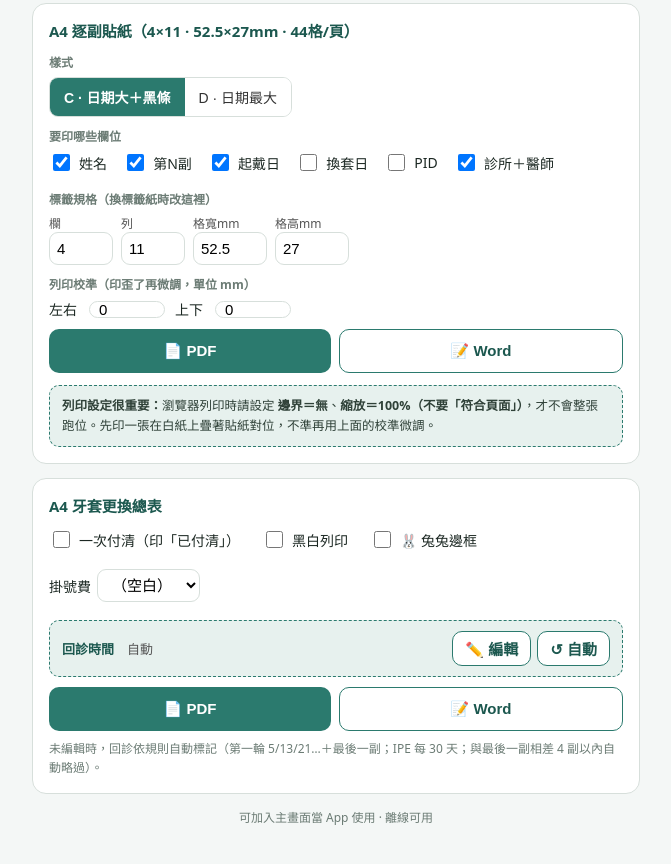
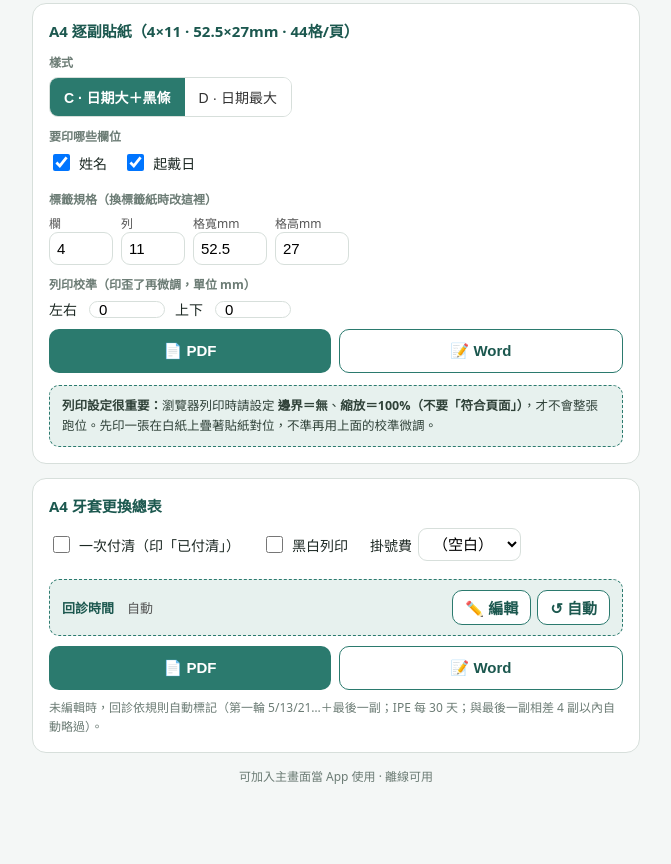
Before and after one commit to musicismrita/alignerschedule, a plain HTML site: page index.html in a window 1280 px wide. Shown: the part 783-1647 px from the top of the page, without its empty margins (304-975 px from the left). After the commit the page ends 1626 px from the top, so only its background shows below. Drawn offline with Linux system fonts and the light colour scheme.

Commit message:
Add files via upload

```diff
--- a/index.html
+++ b/index.html
@@ -59,11 +59,11 @@ label.fld .lab{display:block;font-size:12px;color:var(--muted);margin-bottom:4px
 <div class="lab" style="font-size:12px;color:var(--muted);margin-bottom:6px;font-weight:600">樣式</div><div class="seg" style="margin-bottom:10px"><button type="button" id="segC" class="on" onclick="pickStyle('C')">C · 日期大＋黑條</button><button type="button" id="segD" onclick="pickStyle('D')">D · 日期最大</button></div><input type="hidden" id="lb_style" value="C"><input type="checkbox" id="lb_styleD" style="display:none"><div class="lab" style="font-size:12px;color:var(--muted);margin-bottom:6px;font-weight:600">要印哪些欄位</div>
 <div style="margin-bottom:6px">
   <label class="chk"><input type="checkbox" id="lb_name" checked> 姓名</label>
-  <label class="chk"><input type="checkbox" id="lb_stage" checked> 第N副</label>
   <label class="chk"><input type="checkbox" id="lb_wear" checked> 起戴日</label>
-  <label class="chk"><input type="checkbox" id="lb_change"> 換套日</label>
-  <label class="chk"><input type="checkbox" id="lb_pid"> PID</label>
-  <label class="chk"><input type="checkbox" id="lb_clinic" checked> 診所＋醫師</label>
+  <input type="checkbox" id="lb_stage" style="display:none">
+  <input type="checkbox" id="lb_change" style="display:none">
+  <input type="checkbox" id="lb_pid" style="display:none">
+  <input type="checkbox" id="lb_clinic" style="display:none">
 </div>
 <div class="lab" style="font-size:12px;color:var(--muted);margin:8px 0 6px;font-weight:600">標籤規格（換標籤紙時改這裡）</div><div class="row" style="gap:8px;margin-bottom:10px"><label style="font-size:12px;color:#555">欄<br><input class="ipt" id="sp_cols" type="number" value="4" style="width:64px;padding:7px"></label><label style="font-size:12px;color:#555">列<br><input class="ipt" id="sp_rows" type="number" value="11" style="width:64px;padding:7px"></label><label style="font-size:12px;color:#555">格寬mm<br><input class="ipt" id="sp_cw" type="number" step="0.5" value="52.5" style="width:74px;padding:7px"></label><label style="font-size:12px;color:#555">格高mm<br><input class="ipt" id="sp_ch" type="number" step="0.5" value="27" style="width:74px;padding:7px"></label></div><div class="lab" style="font-size:12px;color:var(--muted);margin:8px 0 6px;font-weight:600">列印校準（印歪了再微調，單位 mm）</div>
 <div class="row" style="align-items:center;margin-bottom:10px">
@@ -79,7 +79,7 @@ label.fld .lab{display:block;font-size:12px;color:var(--muted);margin-bottom:4px
 <div class="row" style="margin-bottom:10px">
   <label class="chk"><input type="checkbox" id="f_paid"> 一次付清（印「已付清」）</label>
   <label class="chk"><input type="checkbox" id="f_mono"> 黑白列印</label>
-  <label class="chk" style="gap:6px"><input type="checkbox" id="lb_border_on"> 🐰 兔兔邊框</label>
+  <input type="checkbox" id="lb_border_on" style="display:none">
   <label class="chk" style="gap:6px">掛號費 <select class="ipt" id="f_regfee" style="width:auto;padding:6px 10px"><option value="">（空白）</option><option value="200">200</option><option value="250">250</option></select></label>
 </div>
 <div style="background:var(--soft);border:1px dashed var(--teal);border-radius:10px;padding:10px 12px;margin-bottom:10px"><div style="display:flex;justify-content:space-between;align-items:center;gap:8px;flex-wrap:wrap"><div style="font-size:13px"><b style="color:var(--teal-d)">回診時間</b>　<span id="visitSummary" style="color:#555">自動</span></div><div class="row" style="gap:6px"><button type="button" class="btn ghost" style="padding:6px 12px" onclick="openVisitEditor()">✏️ 編輯</button><button type="button" class="btn ghost" style="padding:6px 12px" onclick="resetVisits()">↺ 自動</button></div></div><div id="visitEditor" style="display:none;margin-top:10px"><div id="visitChips" style="display:flex;flex-wrap:wrap;gap:5px"></div><div class="row" style="gap:8px;margin-top:8px"><button type="button" class="btn" style="padding:6px 14px" onclick="applyVisits()">套用</button><button type="button" class="btn ghost" style="padding:6px 14px" onclick="document.getElementById('visitEditor').style.display='none'">收起</button></div><div class="hint" style="margin-top:6px">綠色＝該副回診。可自由勾選；「↺ 自動」恢復系統建議。</div></div></div><div class="row" style="gap:8px"><button class="btn" style="flex:1" onclick="doA4('pdf')">📄 PDF</button><button class="btn ghost" style="flex:1" onclick="doA4('word')">📝 Word</button></div>
```
